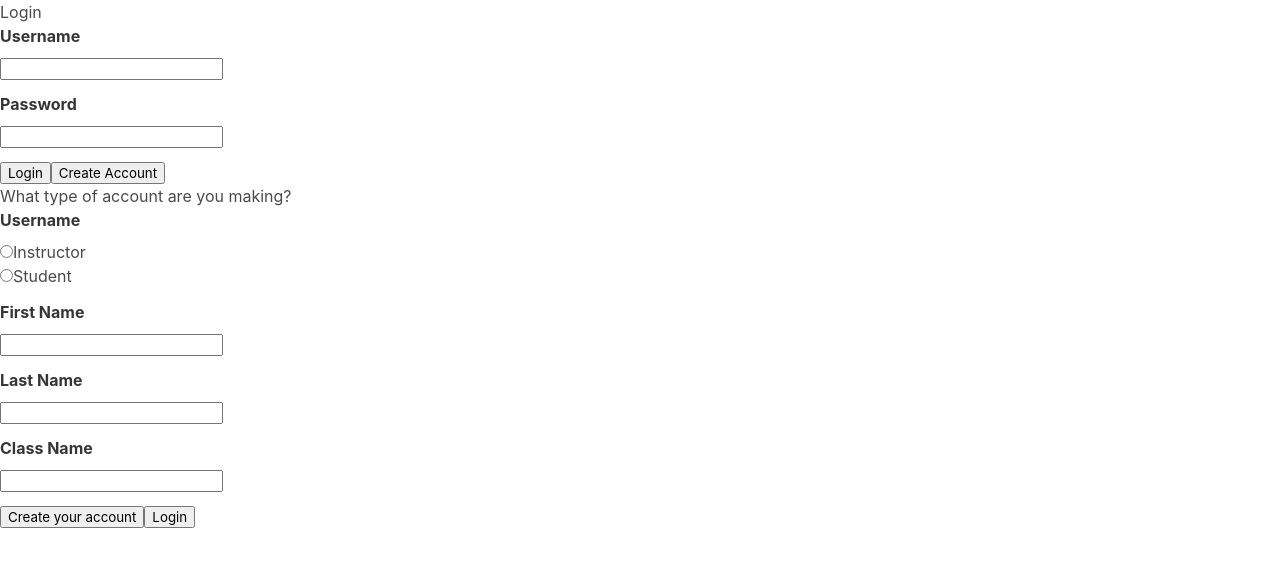
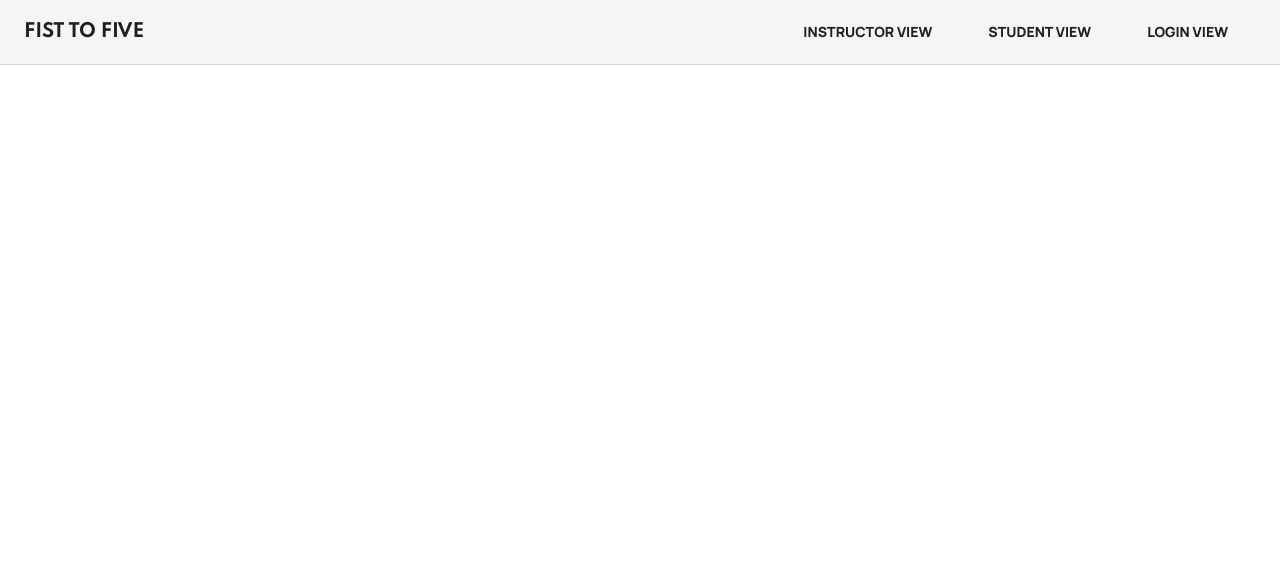
Before and after one commit to jerler1/fist-to-five, a React (Create React App) app: page / in a window 1280 px wide. Shown: the top 566 px of the page. Built offline with nearby package versions, Linux system fonts and the light colour scheme.

Commit message:
added simple nav bar

```diff
--- a/src/App.js
+++ b/src/App.js
@@ -4,12 +4,14 @@ import theme from "./Theme"
 import Login from "./views/Login/Login";
 import Instructor from "./views/Instructor";
 import Student from "./views/Student";
+import { Navbar } from './components/Navbar';
 
 function App() {
   return (
     <ThemeProvider theme={theme}>
         <BrowserRouter>
             <Switch>
+            <Navbar />
               <Route exact path="/" component={Login}/>
               <Route exact path="/instructor" component={Instructor}/>
               <Route exact path="/student" component={Student}/>
--- /dev/null
+++ b/src/components/Navbar.js
@@ -0,0 +1,78 @@
+import React from 'react';
+import AppBar from '@material-ui/core/AppBar';
+import Button from '@material-ui/core/Button';
+import Toolbar from '@material-ui/core/Toolbar';
+import Typography from '@material-ui/core/Typography';
+import { makeStyles } from '@material-ui/core/styles';
+import {Link} from 'react-router-dom';
+
+
+const useStyles = makeStyles((theme) => ({
+  '@global': {
+    ul: {
+      margin: 0,
+      padding: 0,
+      listStyle: 'none',
+    },
+  },
+  appBar: {
+    borderBottom: `1px solid ${theme.palette.divider}`,
+  },
+  toolbar: {
+    flexWrap: 'wrap',
+  },
+  toolbarTitle: {
+    flexGrow: 1,
+  },
+  link: {
+    margin: theme.spacing(1, 1.5),
+  },
+  heroContent: {
+    padding: theme.spacing(8, 0, 6),
+  },
+  cardHeader: {
+    backgroundColor:
+      theme.palette.type === 'light' ? theme.palette.grey[200] : theme.palette.grey[700],
+  },
+  cardPricing: {
+    display: 'flex',
+    justifyContent: 'center',
+    alignItems: 'baseline',
+    marginBottom: theme.spacing(2),
+  },
+  footer: {
+    borderTop: `1px solid ${theme.palette.divider}`,
+    marginTop: theme.spacing(8),
+    paddingTop: theme.spacing(3),
+    paddingBottom: theme.spacing(3),
+    [theme.breakpoints.up('sm')]: {
+      paddingTop: theme.spacing(6),
+      paddingBottom: theme.spacing(6),
+    },
+  },
+}));
+
+export const Navbar = () => {
+  const classes = useStyles();
+
+  return (
+    <AppBar position="static" color="default" elevation={0} className={classes.appBar}>
+        <Toolbar className={classes.toolbar}>
+          <Typography id="title" variant="h6" color="inherit" noWrap className={classes.toolbarTitle}>
+            FIST TO FIVE
+          </Typography>
+          <nav>
+            <Button id="pricing" component={Link} to={'/instructor'} variant="button" color="textPrimary" className={classes.link}>
+              INSTRUCTOR VIEW
+            </Button>
+            <Button id="contact" component={Link} to={'/student'} variant="button" color="textPrimary" href="#" className={classes.link}>
+              STUDENT VIEW
+            </Button>
+            <Button id="about" component={Link} to={'/login'} variant="button" color="textPrimary" href="#" className={classes.link}>
+              LOGIN VIEW
+            </Button>
+          </nav>
+        </Toolbar>
+      </AppBar>
+  );
+}
```
